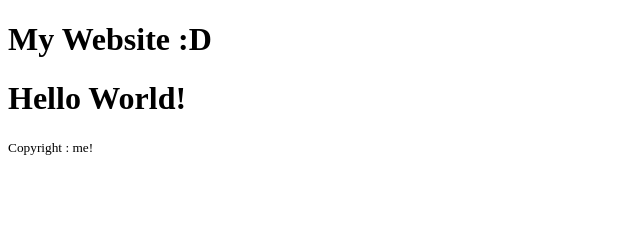
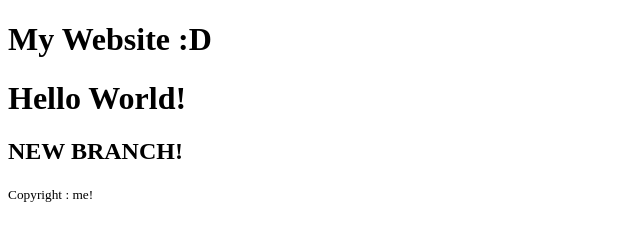
Before and after one commit to rh0ti/319-git-test, a plain HTML site: page index.html in a window 1280 px wide. Shown: the whole page, without its empty margins (0-640 px from the left). Drawn offline with Linux system fonts and the light colour scheme.

Commit message:
add team section

```diff
--- a/index.html
+++ b/index.html
@@ -12,7 +12,9 @@
     <header>
         <h1>Hello World!</h1>
     </header>
-
+<section>
+    <h2>NEW BRANCH!</h2>
+</section>
     <footer>
         <small>Copyright : me!</small>
     </footer>
```
